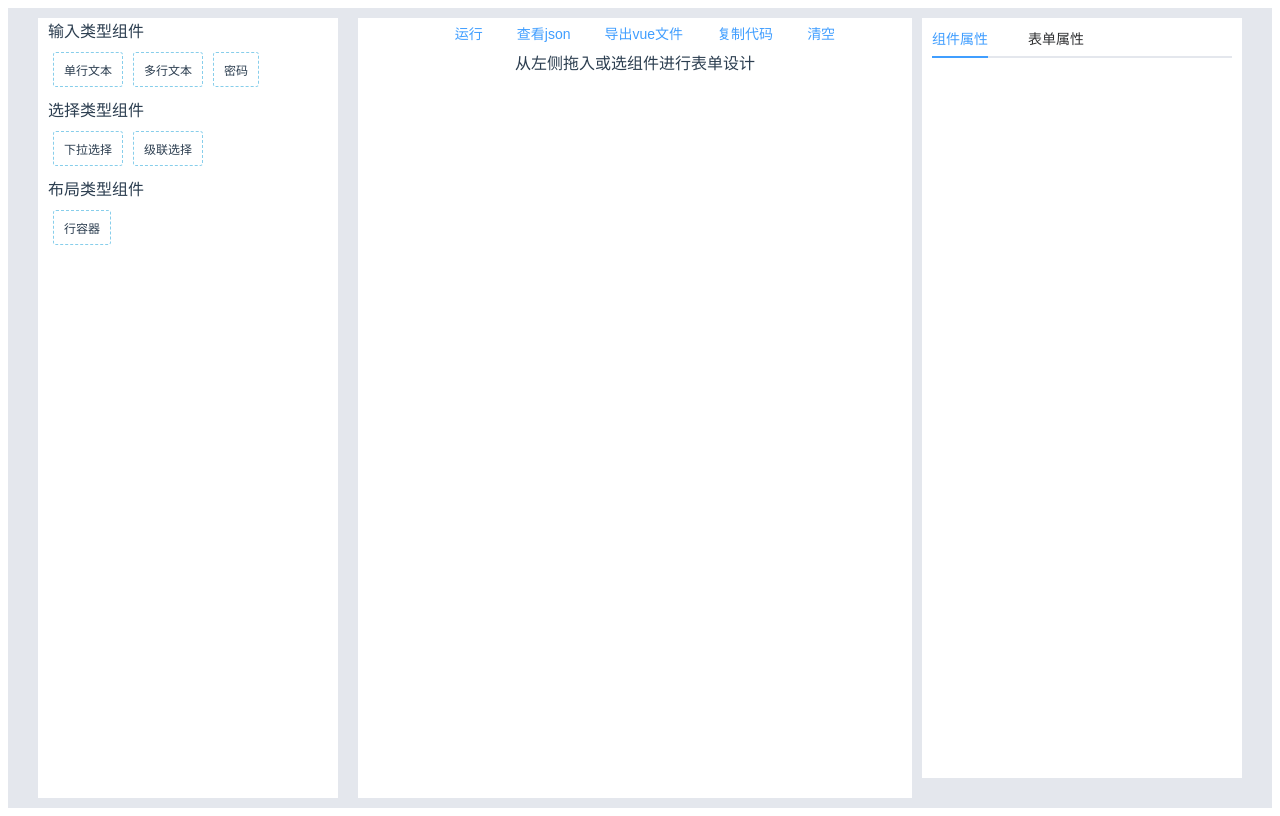
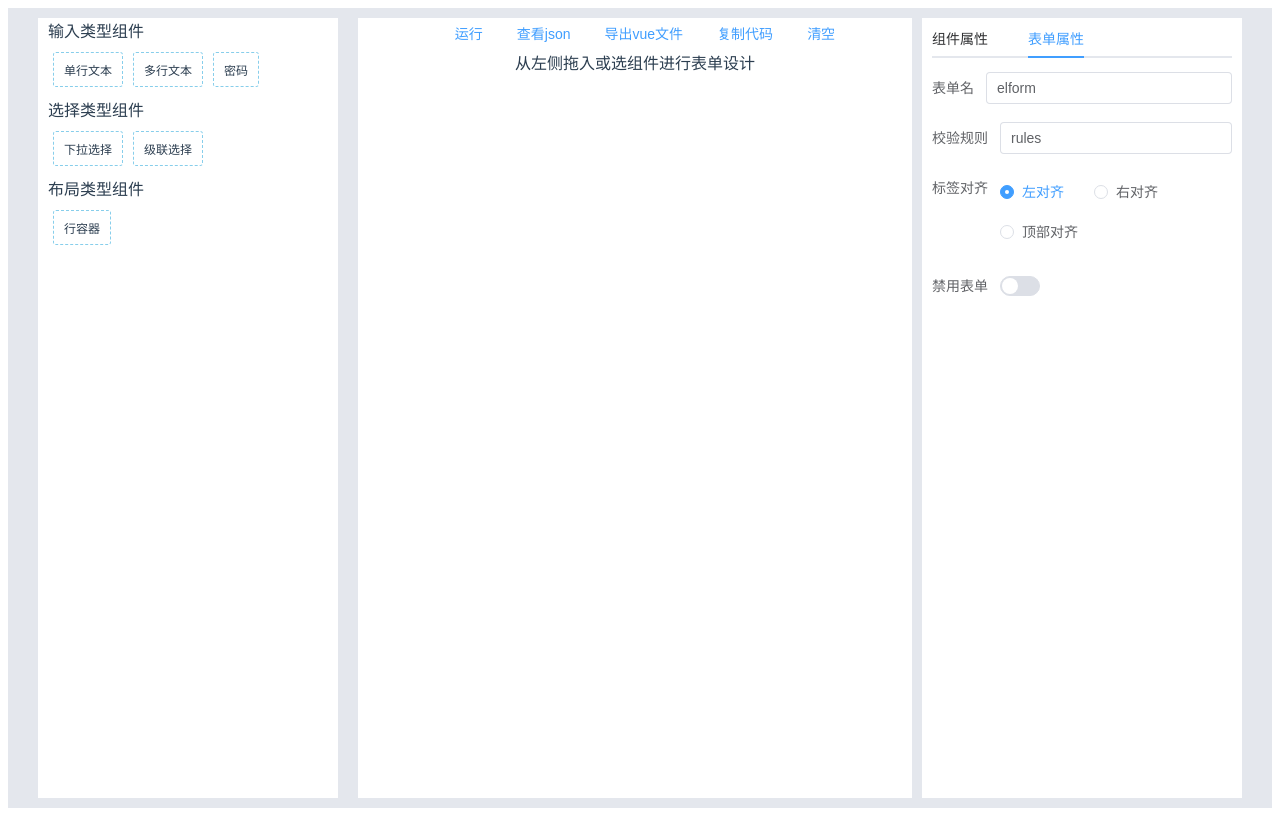
Before and after one commit to ZiJingFanHua/customer-form-, a Vue app: page / in a window 1280 px wide. Built offline with nearby package versions, Linux system fonts and the light colour scheme.

Commit message:
fix:组件宽度大小&必填选项

```diff
--- a/src/components/generator/config.ts
+++ b/src/components/generator/config.ts
@@ -7,6 +7,7 @@ export const formConf = {
   formRules: 'rules',
   span: 24,
   disabled: false,
+  labelPosition:'left',
   formBtns: true//是否出现提交取消按钮
 }
 
@@ -27,8 +28,8 @@ export const inputComponents = [
       document: 'https://element-plus.org/zh-CN/component/input.html'
     },
     __slot__: {
-      prepend: '12',
-      append: '%'
+      prepend: '',
+      append: ''
     },
     placeholder: '请输入',
     style: { width: '100%' },
--- a/src/components/parser/Parser.vue
+++ b/src/components/parser/Parser.vue
@@ -7,7 +7,7 @@ const layouts = {
   colFormItem(h,item){
    const config = item.__config__
    const labelWidth = config.labelWidth?`${config.labelWidth}px`:null
-   return <el-col span={config.span}>
+   return <el-col span={parseInt(config.span)}>
     <el-form-item label={config.label} label-width={labelWidth} prop={item.__vModel__}>
       <TagRunder conf={item} onInput={(event: any) => {config.defaultValue  = event;this.formConfCopy.formData[item.__vModel__] =event }}></TagRunder>
     </el-form-item>
@@ -16,7 +16,7 @@ const layouts = {
   rowFormItem(h,item){
     const config = item.__config__
     const children = renderChildren.apply(this,arguments)
-    return <el-col span={config.span}>
+    return <el-col span={parseInt(config.span)}>
       <el-row gutter={config.gutter}>
         {children}
       </el-row>
--- a/src/views/DraggableItem.vue
+++ b/src/views/DraggableItem.vue
@@ -91,7 +91,7 @@ const layouts = {
        }
     }
     return (
-      <el-col span={config.span}>
+      <el-col span={parseInt(config.span)}>
         <el-row gutter={config.gutter}  class={className} onClick={(event:any) => {
           onActiveItem(currentItem);
           event.stopPropagation();
--- a/src/views/RightPanel.vue
+++ b/src/views/RightPanel.vue
@@ -23,10 +23,7 @@
             />
           </el-form-item>
           <el-form-item label="是否必填" v-if="props.activeData.__config__">
-            <el-input
-              v-model="props.activeData.__config__.required"
-              placeholder="请输入"
-            />
+            <el-switch v-model="props.activeData.__config__.required" />
           </el-form-item>
           <el-form-item label="选择列表" v-if="props.activeData.__slot__?.options">
             <!-- <el-input
@@ -41,6 +38,13 @@
           </el-form-item>
           <el-form-item label="校验规则">
             <el-input placeholder="请输入表单校验规则" v-model="props.formConf.formRules"></el-input>
+          </el-form-item>
+          <el-form-item label="标签对齐">
+            <el-radio-group v-model="props.formConf.labelPosition" class="ml-4">
+            <el-radio value="left" size="large">左对齐</el-radio>
+            <el-radio value="right" size="large">右对齐</el-radio>
+            <el-radio value="top" size="large">顶部对齐</el-radio>
+          </el-radio-group>
           </el-form-item>
           <el-form-item label="禁用表单">
             <el-switch v-model="props.formConf.disabled" />
@@ -59,7 +63,7 @@ export default defineComponent({
   props: ["activeData","formConf"],
   setup(props) {
     const state = reactive({
-      currentTable: "field",
+      currentTable: "form",
     });
     // watch(
     //   () => props.activeData,
@@ -117,7 +121,7 @@ export default defineComponent({
 <style scoped>
 .right-panel {
   width: 300px;
-  height: calc(100vh - 40px);
+  height: calc(100vh - 20px);
   padding: 0 10px;
   background-color: #ffffff;
 }
--- a/src/views/index.vue
+++ b/src/views/index.vue
@@ -41,13 +41,14 @@
         <el-button class="copy-btn-main" icon="el-icon-document-copy" type="text">
           复制代码
         </el-button>
-        <el-button class="delete-btn" icon="el-icon-delete" type="text" >
+        <el-button class="delete-btn" icon="el-icon-delete" type="text" @click="clean">
           清空
         </el-button>
       </div>
       <el-scrollbar class="center-scrollbar" height="calc(100%)">
         <el-form
             :disabled="formConfig.disabled"
+            :label-position="formConfig.labelPosition"
             >
           <draggable
             class="entity-draggable"
@@ -70,7 +71,7 @@
     <RightPanel :activeData="activeData" :formConf="formConfig"></RightPanel>
     <template v-if="isShow">
       <el-dialog v-model="isShow">
-      <Show :form-conf="formConfig"></Show>
+      <Pasrser :form-conf="formConfig"></Pasrser>
     </el-dialog>
     </template>
   </div>
@@ -84,14 +85,14 @@ import draggable from "vuedraggable";
 import RightPanel from "./RightPanel.vue";
 import DraggableItem from "./DraggableItem.vue";
 import { deepClone } from "@/utils";
-import Show from '@/components/parser/show/index.vue'
+import Pasrser from '@/components/parser/Parser.vue'
 export default defineComponent({
   name: "customerForm",
   components: {
     draggable,
     RightPanel,
     DraggableItem,
-    Show
+    Pasrser
   },
   setup() {
     const state = reactive({
@@ -177,6 +178,11 @@ export default defineComponent({
       state.formConfig.fields = deepClone(state.entityComponents)
 
     }
+
+    const clean = () =>{
+      state.formConfig = formConf
+      state.entityComponents = []
+    }
     onMounted(() => {
       state.idGlobal = getIdGlobal();
     });
@@ -189,6 +195,7 @@ export default defineComponent({
       copyFormItem,
       deleteFormItem,
       run,
+      clean,
     };
   },
 });
```
